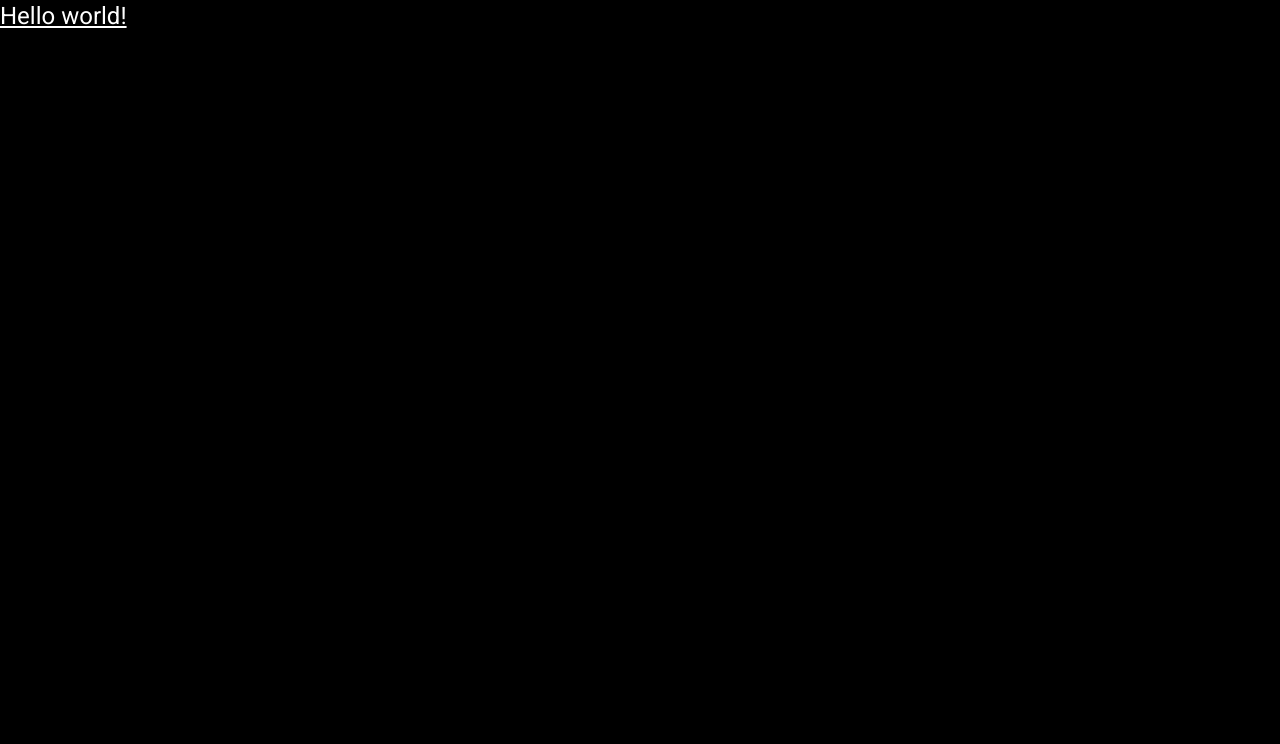
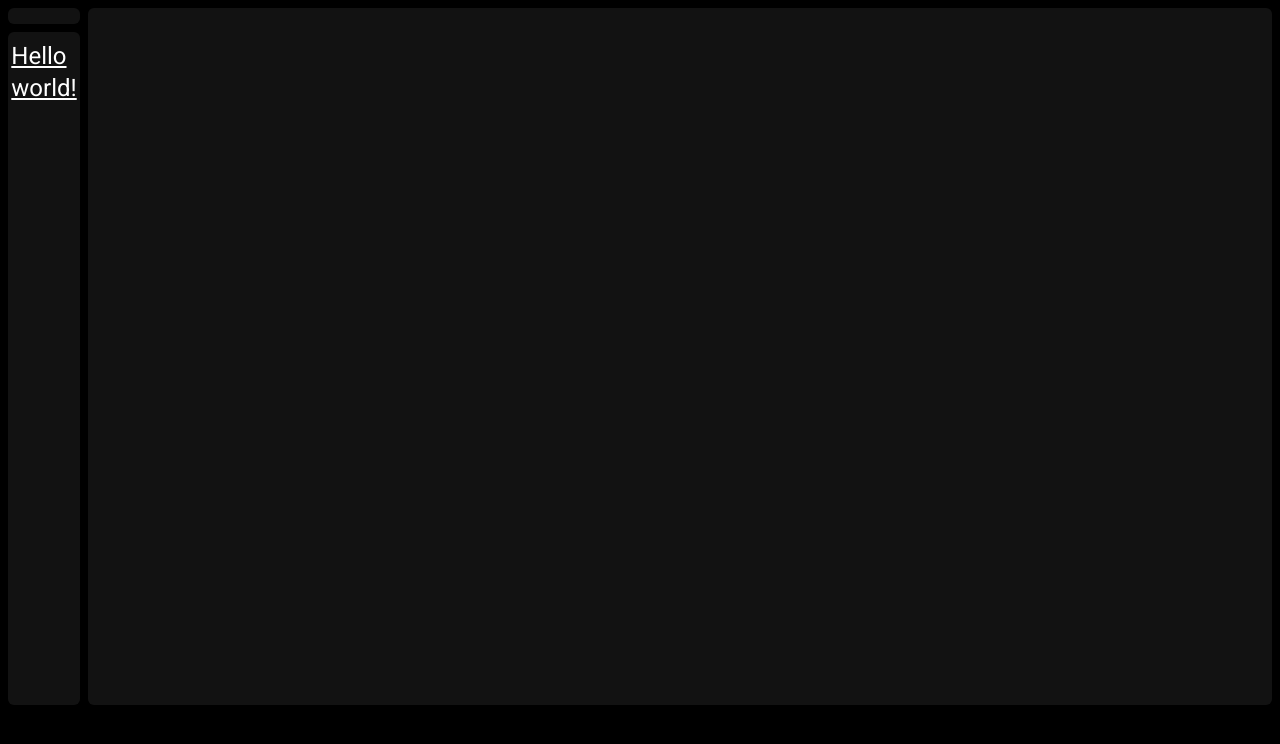
Before and after one commit to ArneCaluwe/spotify, an Angular app: page / in a window 1280 px wide. Shown: the top 744 px of the page. Built offline with nearby package versions, Linux system fonts and the light colour scheme.

Commit message:
add inital layout

```diff
--- a/src/app/app.component.html
+++ b/src/app/app.component.html
@@ -1 +1,14 @@
+<section
+  class="box-border w-full h-full grid grid-cols-theme grid-rows-theme gap-theme p-2">
+  <section class="rounded-md flex flex-col gap-theme">
+    <div
+      class="rounded-md bg-bg-secondary p-2 flex flex-col justify-center items-center">
+    </div>
+    <div
+      class="rounded-md bg-bg-secondary flex flex-grow flex-col gap-theme p-2 items-center">
 <h1 class="text-3xl font-bold underline text-white">Hello world!</h1>
+    </div>
+  </section>
+  <body class="rounded-md bg-bg-secondary"></body>
+  <footer class=""></footer>
+</section>
--- a/src/app/app.component.scss
+++ b/src/app/app.component.scss
@@ -0,0 +1,3 @@
+:host {
+  color: white;
+}
--- a/src/app/app.component.ts
+++ b/src/app/app.component.ts
@@ -1,11 +1,12 @@
 import { CommonModule } from '@angular/common';
 import { Component } from '@angular/core';
+import { MatIconModule } from '@angular/material/icon';
 import { RouterOutlet } from '@angular/router';
 
 @Component({
   selector: 'app-root',
   standalone: true,
-  imports: [CommonModule, RouterOutlet],
+  imports: [CommonModule, MatIconModule, RouterOutlet],
   templateUrl: './app.component.html',
   styleUrls: ['./app.component.scss'],
 })
--- a/src/styles.scss
+++ b/src/styles.scss
@@ -11,3 +11,11 @@ body {
   font-family: Roboto, 'Helvetica Neue', sans-serif;
   background-color: black;
 }
+* {
+  box-sizing: border-box;
+}
+
+.mat-icon.mat-icon {
+  height: fit-content;
+  width: fit-content;
+}
--- a/tailwind.config.js
+++ b/tailwind.config.js
@@ -1,8 +1,22 @@
 /** @type {import('tailwindcss').Config} */
 module.exports = {
-  content: ["./src/**/*.{html,ts}"],
+  content: ['./src/**/*.{html,ts}'],
   theme: {
-    extend: {},
+    extend: {
+      colors: {
+        'bg-primary': 'rgb(0,0,0)',
+        'bg-secondary': 'rgb(18, 18, 18)',
+      },
+      gap: {
+        theme: '8px',
+      },
+      gridTemplateColumns: {
+        theme: '72px 1fr',
+      },
+      gridTemplateRows: {
+        theme: '1fr 79px',
+      },
+    },
   },
   plugins: [],
 };
```
